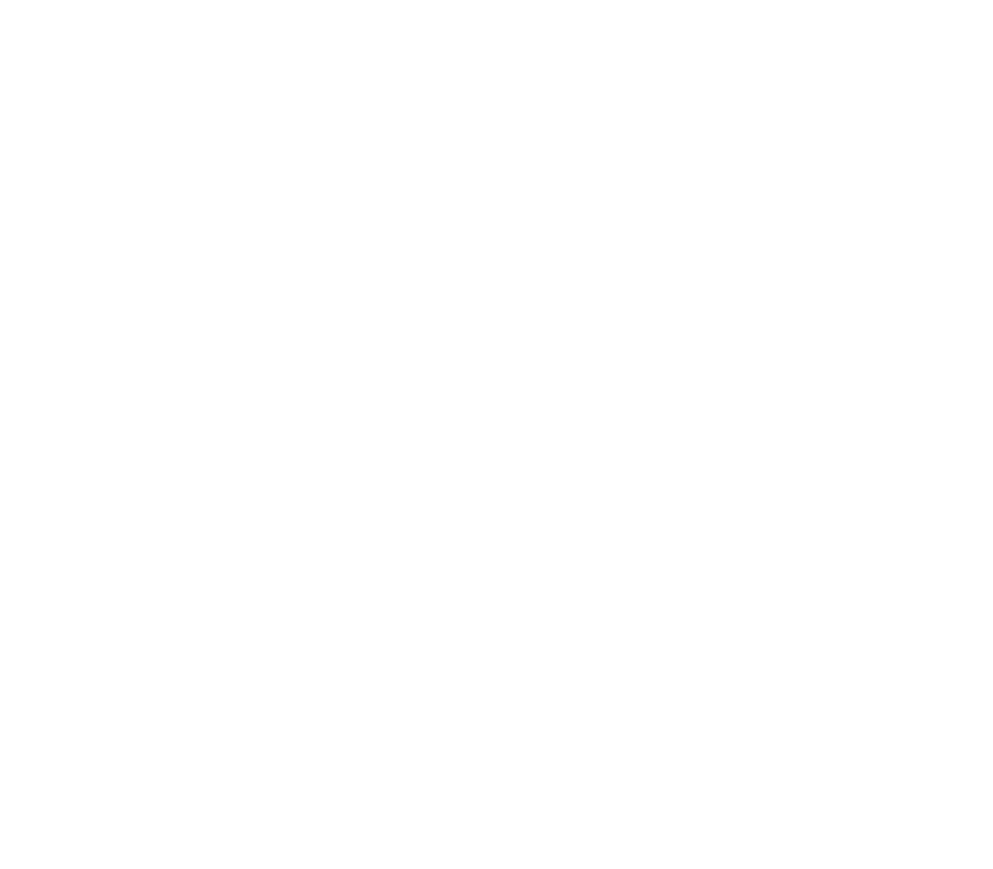
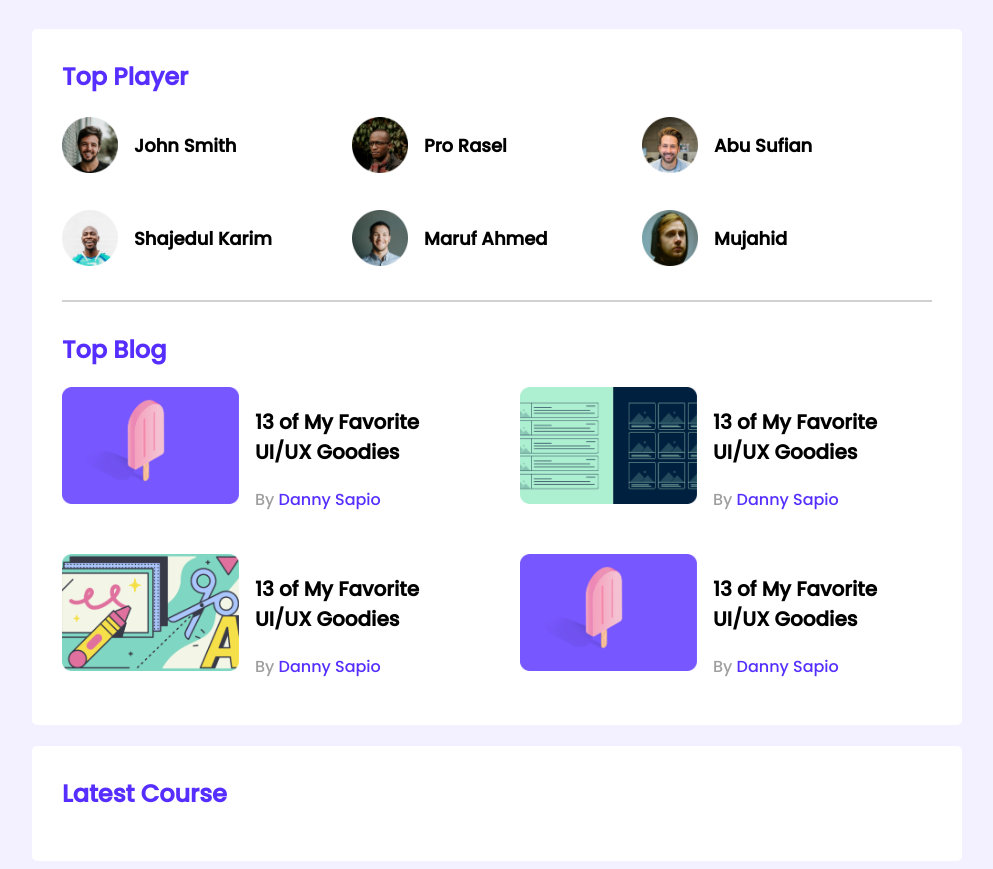
Before and after one commit to hellotherefoysal/leader-board, a plain HTML site: page index.html in a window 1280 px wide. Shown: the whole page, without its empty margins (143-1136 px from the left). Before the commit the page ends 800 px from the top, so only its background shows below. Drawn offline with Linux system fonts and the light colour scheme.

Commit message:
6:35PM 20-07-2022

```diff
--- a/index.html
+++ b/index.html
@@ -7,6 +7,89 @@
     <title>Document</title>
 </head>
 <body>
+    <!-- header start -->
+    <header>
+        <link rel="stylesheet" href="/styles/style.css">
+    </header>
+    <!-- header end -->
 
+    <!-- Website main section -->
+    <main>
+        <section class="container">
+            <div class="top-players">
+                <h2 class="top-section-heading">Top Player</h2>
+                <div class="players">
+                    <div class="player">
+                        <img src="images/players/player-1.png" alt="">
+                        <h3 class="player-name" class="player-name">John Smith</h3>
+                    </div>
+                    <div class="player">
+                        <img src="images/players/player-2.png" alt="">
+                        <h3 class="player-name">Pro Rasel</h3>
+                    </div>
+                    <div class="player">
+                        <img src="images/players/player-3.png" alt="">
+                        <h3 class="player-name">Abu Sufian</h3>
+                    </div>
+                    <div class="player">
+                        <img src="images/players/player-4.png" alt="">
+                        <h3 class="player-name">Shajedul Karim</h3>
+                    </div>
+                    <div class="player">
+                        <img src="images/players/player-5.png" alt="">
+                        <h3 class="player-name">Maruf Ahmed</h3>
+                    </div>
+                    <div class="player">
+                        <img src="images/players/player-6.png" alt="">
+                        <h3 class="player-name">Mujahid</h3>
+                    </div>
+                </div>
+                </div>
+                <hr>
+                <h2 class="top-section-heading">Top Blog</h2>
+                <div class="top-blog">
+                    <article class="blogs">
+                        <div class="thumbnail">
+                            <img src="images/blogs/blog-1.png" alt="">
+                        </div>
+                        <div class="blog-info">
+                            <h3 class="blog-title">13 of My Favorite UI/UX Goodies</h3>
+                            <p class="author">By <a href="">Danny Sapio</a></p>
+                        </div>
+                    </article>
+                    <article class="blogs">
+                        <div class="thumbnail">
+                            <img src="images/blogs/blog-2.png" alt="">
+                        </div>
+                        <div class="blog-info">
+                            <h3 class="blog-title">13 of My Favorite UI/UX Goodies</h3>
+                            <p class="author">By <a href="">Danny Sapio</a></p>
+                        </div>
+                    </article>
+                    <article class="blogs">
+                        <div class="thumbnail">
+                            <img src="images/blogs/blog-3.png" alt="">
+                        </div>
+                        <div class="blog-info">
+                            <h3 class="blog-title">13 of My Favorite UI/UX Goodies</h3>
+                            <p class="author">By <a href="">Danny Sapio</a></p>
+                        </div>
+                    </article>
+                    <article class="blogs">
+                        <div class="thumbnail">
+                            <img src="images/blogs/blog-1.png" alt="">
+                        </div>
+                        <div class="blog-info">
+                            <h3 class="blog-title">13 of My Favorite UI/UX Goodies</h3>
+                            <p class="author">By <a href="">Danny Sapio</a></p>
+                        </div>
+                    </article>
+                </div>
+        </section>
+        <section class="container">
+            <h2 class="top-section-heading">Latest Course</h2>
+        </section>
+    </main>
+    <!-- Website main section end -->
 </body>
 </html>
--- /dev/null
+++ b/styles/style.css
@@ -0,0 +1,94 @@
+/* common style or utilitize */
+/* fonts */
+@import url('https://fonts.googleapis.com/css2?family=Montserrat:wght@400;700&family=Poppins:wght@500&display=swap');
+body{
+    background-color: #F3F1FF;
+    font-family: 'Poppins', sans-serif;
+}
+
+main{
+    display: flex;
+    flex-direction: column;
+    align-items: center;
+}
+
+.container{
+    width: 870px;
+    background-color: #FFFFFF;
+    border-radius: 5px;
+    padding: 30px;
+    margin-top: 21px;
+
+
+}
+
+.top-section-heading{
+    color: #562EFF;
+    margin-top: 0;
+}
+
+
+/* top players style */
+.players{
+    display: grid;
+    grid-template-columns: repeat(3, 1fr);
+    row-gap: 30px;
+    margin-bottom: 30px;
+}
+
+.player{
+    display: flex;
+    align-items: center;
+}
+
+.players .player img{
+    width: 56px;
+    height: 56px;
+}
+
+.player-name{
+    margin-left: 16px;
+    font-size: 18px;
+}
+
+hr{
+    border: 1px solid #D1D1D1;
+    margin-bottom: 30px;
+}
+
+/* top blog section */
+.top-blog .thumbnail img{
+    width: 177px;
+    height: 117px;
+}
+
+.blogs{
+    display: flex;
+}
+
+.blog-info{
+    margin-left: 16px;
+}
+
+.blog-info a{
+    text-decoration: none;
+    color: #562EFF;
+    font-size: 16px;
+}
+
+.author{
+   color: #9F9F9F;
+   font-size: 16px;
+}
+
+.blog-title{
+    font-size: 20px;
+}
+
+/* Latest Course */
+.top-blog{
+    display: grid;
+    grid-template-columns: repeat(2, 1fr);
+    row-gap: 26px;
+    column-gap: 46px;
+}
```
